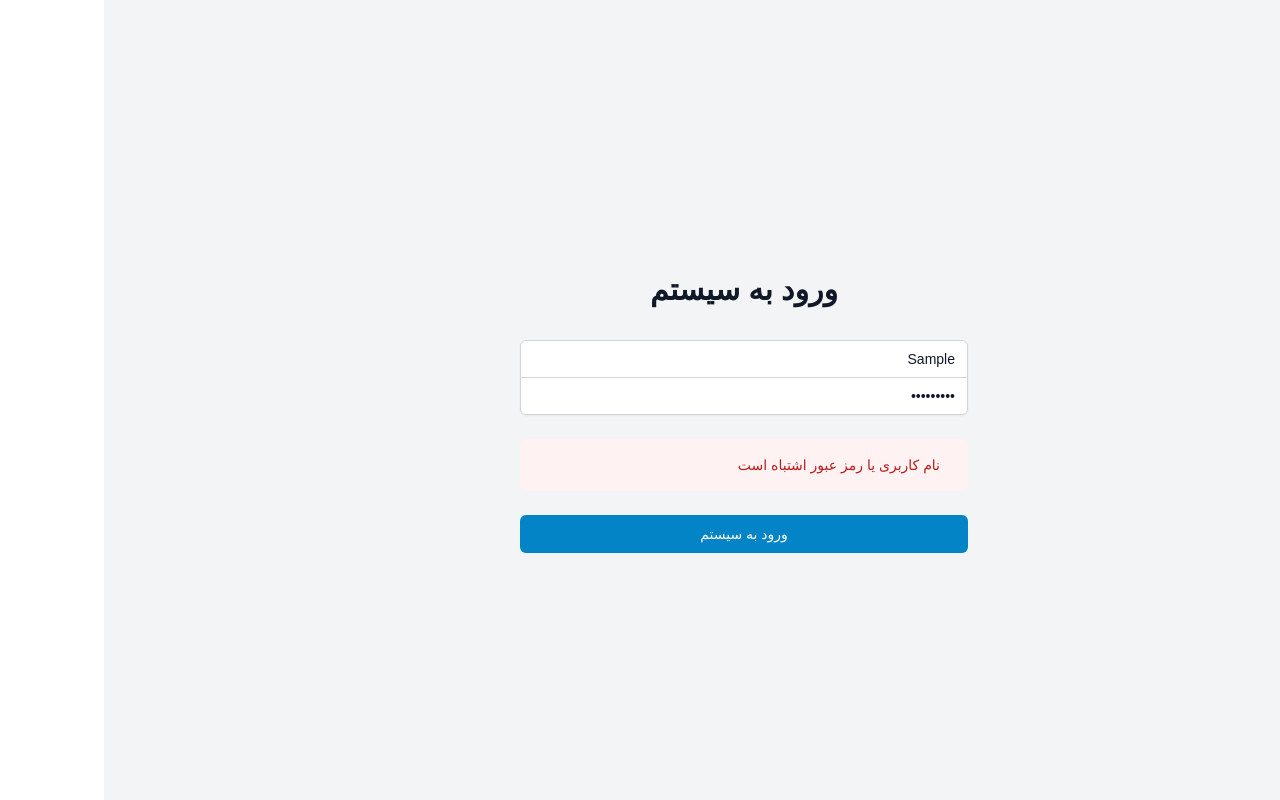
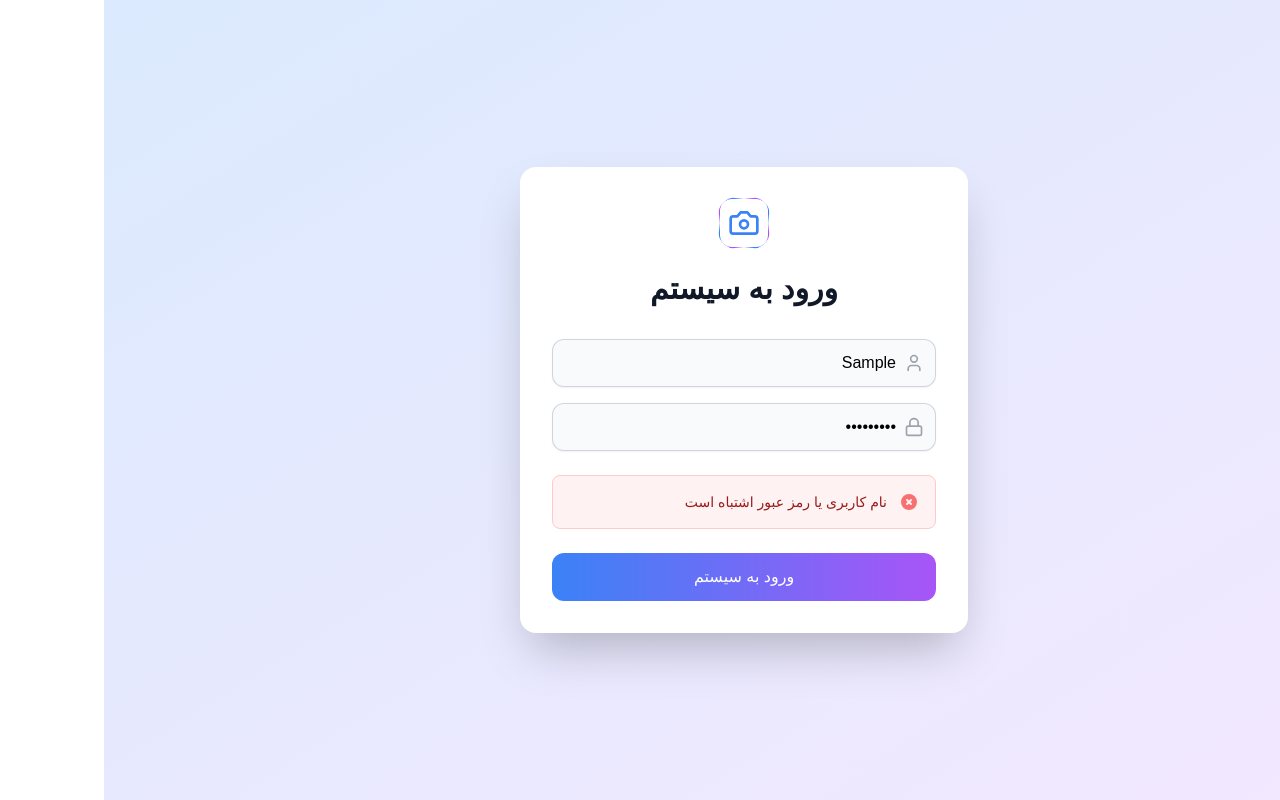
Before and after one commit to sinaabedii/Management_meetings, a React (Vite) app: page /login in a window 1280 px wide. Both pictures are taken after typing "Sample", "Sample123" into the empty fields and a click on the button "ورود به سیستم". Built offline with nearby package versions, Linux system fonts and the light colour scheme; a small style sheet from the web is missing.

Commit message:
fix: add new style login page

```diff
--- a/package.json
+++ b/package.json
@@ -23,6 +23,7 @@
     "clsx": "^2.0.0",
     "date-fns": "^3.0.6",
     "date-fns-jalali": "^4.1.0-0",
+    "lucide-react": "^0.474.0",
     "moment-jalaali": "^0.10.4",
     "motion": "^12.0.6",
     "react": "^18.2.0",
--- a/src/pages/Login.tsx
+++ b/src/pages/Login.tsx
@@ -2,6 +2,7 @@ import { useState } from 'react';
 import { useNavigate } from 'react-router-dom';
 import { useForm } from 'react-hook-form';
 import { useAuth } from '../hooks/useAuth';
+import { Camera, Lock, User } from 'lucide-react';
 
 interface LoginFormData {
   username: string;
@@ -30,68 +31,81 @@ const Login = () => {
   };
 
   return (
-    <div className="min-h-screen flex items-center justify-center bg-gray-100 dark:bg-gray-900 py-12 px-4 sm:px-6 lg:px-8">
-      <div className="max-w-md w-full space-y-8">
-        <div>
+    <div className="min-h-screen flex items-center justify-center bg-gradient-to-br from-blue-100 to-purple-100 dark:from-gray-900 dark:to-gray-800 py-12 px-4 sm:px-6 lg:px-8">
+      <div className="max-w-md w-full space-y-8 bg-white dark:bg-gray-800 p-8 rounded-2xl shadow-2xl transform transition-all duration-500 hover:scale-105">
+        <div className="text-center">
+          <div className="mx-auto h-12 w-12 relative">
+            <div className="absolute inset-0 bg-blue-500 rounded-xl transform rotate-6 transition-transform group-hover:rotate-12" />
+            <div className="absolute inset-0 bg-purple-500 rounded-xl transform -rotate-6 transition-transform group-hover:-rotate-12" />
+            <div className="relative bg-white dark:bg-gray-800 rounded-xl p-2">
+              <Camera className="h-8 w-8 text-blue-500" />
+            </div>
+          </div>
           <h2 className="mt-6 text-center text-3xl font-extrabold text-gray-900 dark:text-white">
             ورود به سیستم
           </h2>
         </div>
+
         <form className="mt-8 space-y-6" onSubmit={handleSubmit(onSubmit)}>
-          <div className="rounded-md shadow-sm -space-y-px">
-            <div>
-              <label htmlFor="username" className="sr-only">
-                نام کاربری
-              </label>
+          <div className="rounded-md space-y-4">
+            <div className="relative group">
+              <div className="absolute inset-y-0 right-0 pr-3 flex items-center pointer-events-none">
+                <User className="h-5 w-5 text-gray-400 group-hover:text-blue-500 transition-colors" />
+              </div>
               <input
                 id="username"
                 type="text"
                 {...register('username', { required: 'نام کاربری الزامی است' })}
-                className="appearance-none rounded-none relative block w-full px-3 py-2 border border-gray-300 dark:border-gray-700 placeholder-gray-500 dark:placeholder-gray-400 text-gray-900 dark:text-white rounded-t-md focus:outline-none focus:ring-primary-500 focus:border-primary-500 focus:z-10 sm:text-sm dark:bg-gray-800"
+                className="block w-full pr-10 text-right border-0 py-3 rounded-xl dark:bg-gray-700 bg-gray-50 shadow-sm ring-1 ring-inset ring-gray-300 dark:ring-gray-600 placeholder:text-gray-400 focus:ring-2 focus:ring-blue-500 transition-all"
                 placeholder="نام کاربری"
               />
               {errors.username && (
-                <p className="mt-1 text-sm text-red-600">{errors.username.message}</p>
+                <p className="mt-1 text-sm text-red-600 dark:text-red-400">{errors.username.message}</p>
               )}
             </div>
-            <div>
-              <label htmlFor="password" className="sr-only">
-                رمز عبور
-              </label>
+
+            <div className="relative group">
+              <div className="absolute inset-y-0 right-0 pr-3 flex items-center pointer-events-none">
+                <Lock className="h-5 w-5 text-gray-400 group-hover:text-blue-500 transition-colors" />
+              </div>
               <input
                 id="password"
                 type="password"
                 {...register('password', { required: 'رمز عبور الزامی است' })}
-                className="appearance-none rounded-none relative block w-full px-3 py-2 border border-gray-300 dark:border-gray-700 placeholder-gray-500 dark:placeholder-gray-400 text-gray-900 dark:text-white rounded-b-md focus:outline-none focus:ring-primary-500 focus:border-primary-500 focus:z-10 sm:text-sm dark:bg-gray-800"
+                className="block w-full pr-10 text-right border-0 py-3 rounded-xl dark:bg-gray-700 bg-gray-50 shadow-sm ring-1 ring-inset ring-gray-300 dark:ring-gray-600 placeholder:text-gray-400 focus:ring-2 focus:ring-blue-500 transition-all"
                 placeholder="رمز عبور"
               />
               {errors.password && (
-                <p className="mt-1 text-sm text-red-600">{errors.password.message}</p>
+                <p className="mt-1 text-sm text-red-600 dark:text-red-400">{errors.password.message}</p>
               )}
             </div>
           </div>
 
           {error && (
-            <div className="rounded-md bg-red-50 dark:bg-red-900 p-4">
+            <div className="rounded-lg bg-red-50 dark:bg-red-900/30 p-4 border border-red-200 dark:border-red-800">
               <div className="flex">
+                <div className="flex-shrink-0">
+                  <svg className="h-5 w-5 text-red-400 dark:text-red-300" viewBox="0 0 20 20" fill="currentColor">
+                    <path fillRule="evenodd" d="M10 18a8 8 0 100-16 8 8 0 000 16zM8.707 7.293a1 1 0 00-1.414 1.414L8.586 10l-1.293 1.293a1 1 0 101.414 1.414L10 11.414l1.293 1.293a1 1 0 001.414-1.414L11.414 10l1.293-1.293a1 1 0 00-1.414-1.414L10 8.586 8.707 7.293z" clipRule="evenodd" />
+                  </svg>
+                </div>
                 <div className="mr-3">
-                  <div className="text-sm text-red-700 dark:text-red-200">
-                    {error}
-                  </div>
+                  <p className="text-sm text-red-800 dark:text-red-200">{error}</p>
                 </div>
               </div>
             </div>
           )}
 
-          <div>
-            <button
-              type="submit"
-              disabled={isSubmitting}
-              className="group relative w-full flex justify-center py-2 px-4 border border-transparent text-sm font-medium rounded-md text-white bg-primary-600 hover:bg-primary-700 focus:outline-none focus:ring-2 focus:ring-offset-2 focus:ring-primary-500 disabled:opacity-50"
-            >
+          <button
+            type="submit"
+            disabled={isSubmitting}
+            className="relative w-full flex justify-center py-3 px-4 rounded-xl text-white bg-gradient-to-r from-blue-500 to-purple-500 hover:from-blue-600 hover:to-purple-600 focus:outline-none focus:ring-2 focus:ring-offset-2 focus:ring-blue-500 transition-all duration-200 overflow-hidden group disabled:opacity-70"
+          >
+            <span className="absolute w-0 h-0 transition-all duration-500 ease-out bg-white rounded-full group-hover:w-80 group-hover:h-80 opacity-10"></span>
+            <span className="relative">
               {isSubmitting ? 'در حال ورود...' : 'ورود به سیستم'}
-            </button>
-          </div>
+            </span>
+          </button>
         </form>
       </div>
     </div>
```
Also changed, not shown: 1 other file (tests, documents, lock files or other folders).
